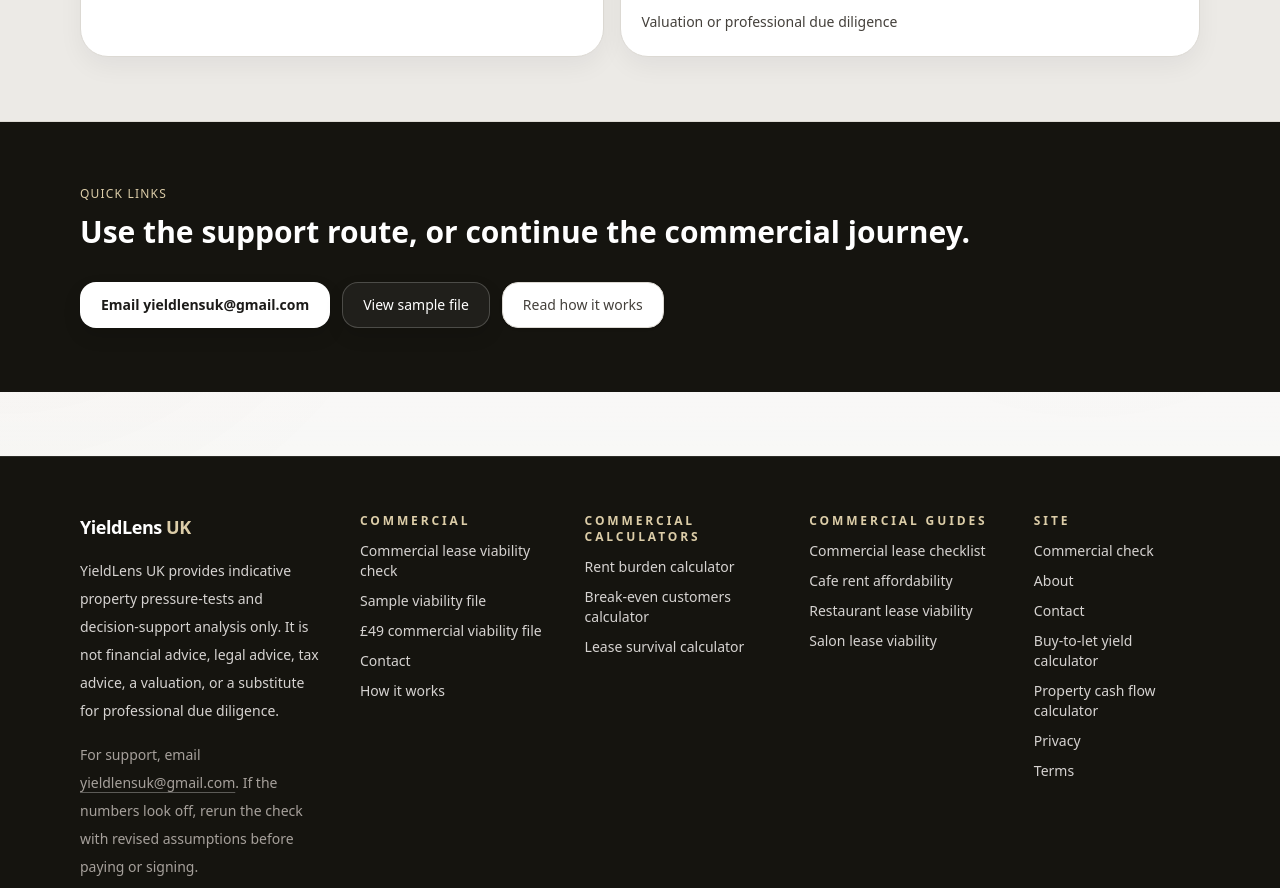
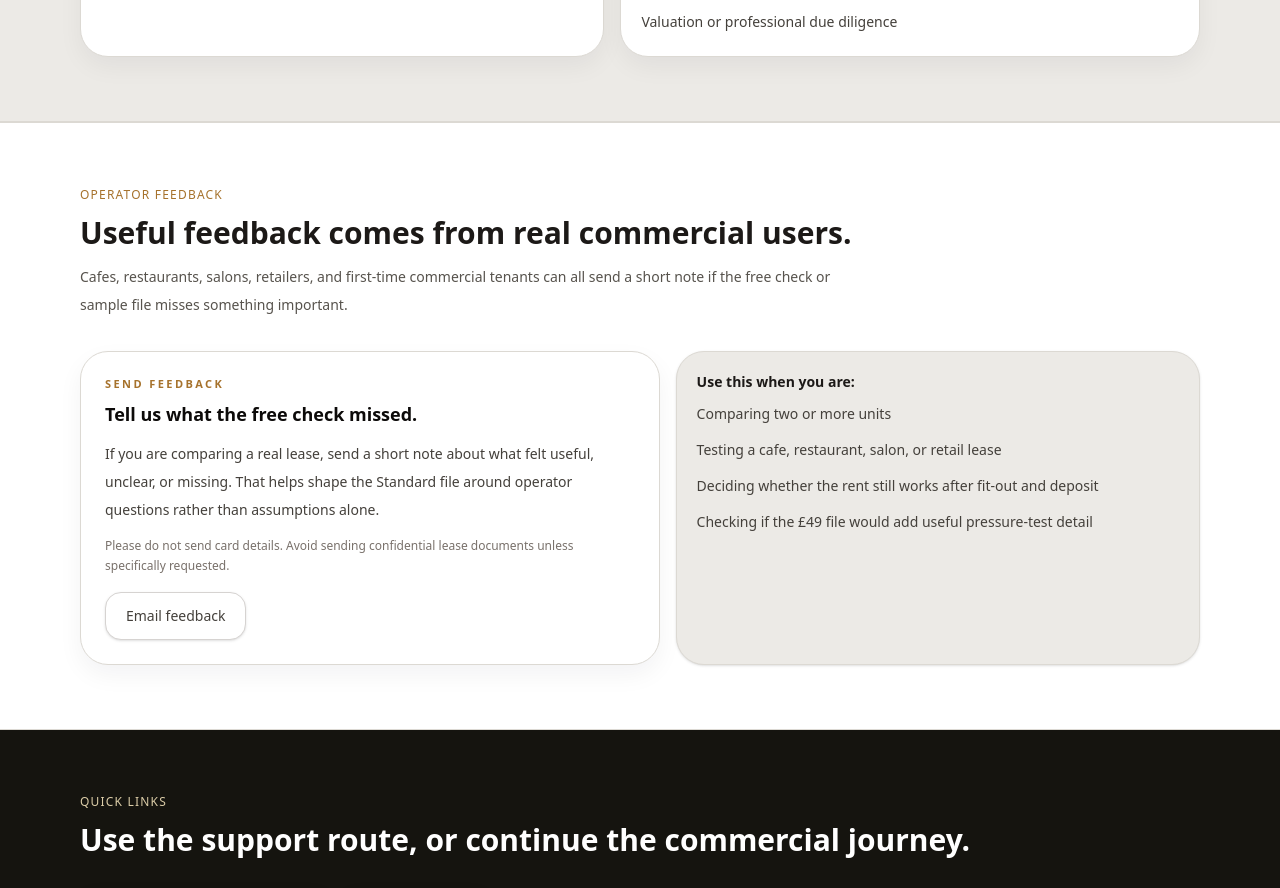
Before and after one commit to samueljcarlon/yieldlens-uk, a Next.js app: page /contact in a window 1280 px wide. Shown: the part 1480-2368 px from the top of the page. Built offline with nearby package versions, Linux system fonts and the light colour scheme.

Commit message:
Add operator feedback CTAs

```diff
--- a/app/contact/page.tsx
+++ b/app/contact/page.tsx
@@ -8,6 +8,7 @@
   surfaceCardClass,
   surfaceCardSoftClass,
 } from '@/components/yieldLensUi';
+import FeedbackCtaPanel from '@/components/FeedbackCtaPanel';
 
 export const metadata: Metadata = {
   title: 'Contact YieldLens UK',
@@ -182,6 +183,40 @@
         </div>
       </section>
 
+      <section className="bg-white border-y border-[var(--yieldlens-border)]">
+        <div className="max-w-6xl mx-auto px-4 py-16">
+          <SectionTitle
+            eyebrow="Operator feedback"
+            title="Useful feedback comes from real commercial users."
+            description="Cafes, restaurants, salons, retailers, and first-time commercial tenants can all send a short note if the free check or sample file misses something important."
+          />
+          <div className="grid grid-cols-1 lg:grid-cols-[1.05fr_0.95fr] gap-4">
+            <FeedbackCtaPanel
+              eyebrow="Send feedback"
+              title="Tell us what the free check missed."
+              body="If you are comparing a real lease, send a short note about what felt useful, unclear, or missing. That helps shape the Standard file around operator questions rather than assumptions alone."
+              ctaLabel="Email feedback"
+              href={`mailto:yieldlensuk@gmail.com?subject=${encodeURIComponent(
+                'YieldLens feedback on commercial check'
+              )}&body=${encodeURIComponent(
+                'Business type:\nType of unit:\nWhat felt useful:\nWhat was unclear:\nWhat would make the £49 Standard file more useful:\n'
+              )}`}
+              note="Please do not send card details. Avoid sending confidential lease documents unless specifically requested."
+            />
+
+            <div className={`${surfaceCardSoftClass} p-5`}>
+              <p className="text-sm font-semibold text-stone-900 mb-2">Use this when you are:</p>
+              <ul className="space-y-2 text-sm text-stone-700 leading-7">
+                <li>Comparing two or more units</li>
+                <li>Testing a cafe, restaurant, salon, or retail lease</li>
+                <li>Deciding whether the rent still works after fit-out and deposit</li>
+                <li>Checking if the £49 file would add useful pressure-test detail</li>
+              </ul>
+            </div>
+          </div>
+        </div>
+      </section>
+
       <section className="bg-[var(--yieldlens-hero)] text-white">
         <div className="max-w-6xl mx-auto px-4 py-16">
           <SectionTitle
@@ -191,7 +226,7 @@
           />
           <div className="flex flex-col sm:flex-row gap-3">
             <a href={mailtoHref()} className={heroPrimaryCtaClass}>
-            Email yieldlensuk@gmail.com
+              Email yieldlensuk@gmail.com
             </a>
             <Link href="/sample-commercial-viability-file" className={heroSecondaryCtaClass}>
               View sample file
--- a/app/results/page.tsx
+++ b/app/results/page.tsx
@@ -15,6 +15,7 @@
 import ReportInterestButton from '@/components/ReportInterestButton';
 import ScenarioPanel from '@/components/ScenarioPanel';
 import ResultsConversionPanel from '@/components/ResultsConversionPanel';
+import FeedbackCtaPanel from '@/components/FeedbackCtaPanel';
 import TrackedCtaLink from '@/components/TrackedCtaLink';
 import { primaryCtaClass } from '@/components/yieldLensUi';
 import { logToolEvent } from '@/lib/logToolEvent';
@@ -1141,6 +1142,23 @@
             resultSummary={commercialResultSummary}
           />
         </div>
+
+        {!isResidential ? (
+          <div className="mt-8">
+            <FeedbackCtaPanel
+              eyebrow="Operator feedback"
+              title="Testing a real commercial unit?"
+              body="If you are comparing a live lease, send a short note about what felt useful, unclear, or missing from the free check. That helps shape the paid file around real operator questions."
+              ctaLabel="Email feedback"
+              href={`mailto:yieldlensuk@gmail.com?subject=${encodeURIComponent(
+                'YieldLens feedback on commercial check'
+              )}&body=${encodeURIComponent(
+                'Business type:\nType of unit:\nWhat felt useful:\nWhat was unclear:\nWhat would make the £49 Standard file more useful:\n'
+              )}`}
+              note="Please do not send card details, full lease documents, or other sensitive payment information."
+            />
+          </div>
+        ) : null}
       </div>
 
       <div className="mt-8 bg-white border border-stone-200 rounded-xl p-5 text-sm text-[var(--yieldlens-muted)]">
--- a/app/sample-commercial-viability-file/page.tsx
+++ b/app/sample-commercial-viability-file/page.tsx
@@ -3,6 +3,7 @@
 import FunnelEventTracker from '@/components/FunnelEventTracker';
 import TrackedCtaLink from '@/components/TrackedCtaLink';
 import PrintSaveButton from '@/components/PrintSaveButton';
+import FeedbackCtaPanel from '@/components/FeedbackCtaPanel';
 import RentBurdenGauge from '@/components/visuals/RentBurdenGauge';
 import BreakEvenComparison from '@/components/visuals/BreakEvenComparison';
 import OpeningCashWaterfall from '@/components/visuals/OpeningCashWaterfall';
@@ -738,6 +739,21 @@
         </div>
       </section>
 
+      <section className="max-w-6xl mx-auto px-4 py-16 customer-print-section">
+        <FeedbackCtaPanel
+          eyebrow="Operator feedback"
+          title="Would this help before signing a lease?"
+          body="YieldLens is being improved around real operator questions. If the sample file misses something you would need before paying, send feedback."
+          ctaLabel="Send sample-file feedback"
+          href={`mailto:yieldlensuk@gmail.com?subject=${encodeURIComponent(
+            'YieldLens sample file feedback'
+          )}&body=${encodeURIComponent(
+            'Business type:\nType of unit:\nWhat was missing:\nWhat would make the sample more useful:\n'
+          )}`}
+          note="Please do not send card details, full lease documents, or other confidential payment information."
+        />
+      </section>
+
       <section className="bg-[var(--yieldlens-panel)] border-y border-[var(--yieldlens-border)]">
         <div className="max-w-4xl mx-auto px-4 py-16 text-center">
           <p className="text-xs uppercase tracking-widest text-[var(--yieldlens-caution)] font-medium mb-3">
--- /dev/null
+++ b/components/FeedbackCtaPanel.tsx
@@ -0,0 +1,42 @@
+import { surfaceCardClass } from '@/components/yieldLensUi';
+
+type FeedbackCtaPanelProps = {
+  eyebrow: string;
+  title: string;
+  body: string;
+  ctaLabel: string;
+  href: string;
+  note?: string;
+};
+
+export default function FeedbackCtaPanel({
+  eyebrow,
+  title,
+  body,
+  ctaLabel,
+  href,
+  note,
+}: FeedbackCtaPanelProps) {
+  return (
+    <div className={`${surfaceCardClass} p-5 sm:p-6`}>
+      <p className="text-[11px] uppercase tracking-[0.22em] text-[var(--yieldlens-caution)] font-semibold mb-2">
+        {eyebrow}
+      </p>
+      <h3 className="text-lg font-bold text-stone-950">{title}</h3>
+      <p className="mt-3 text-sm text-stone-700 leading-7">{body}</p>
+
+      {note ? (
+        <p className="mt-3 text-xs text-stone-500 leading-5">{note}</p>
+      ) : null}
+
+      <div className="mt-4">
+        <a
+          href={href}
+          className="inline-flex min-h-[48px] items-center justify-center rounded-2xl border border-stone-300 bg-white px-5 py-3 text-sm font-medium text-stone-700 shadow-sm transition-all hover:border-stone-400 hover:bg-[var(--yieldlens-panel)]"
+        >
+          {ctaLabel}
+        </a>
+      </div>
+    </div>
+  );
+}
```
